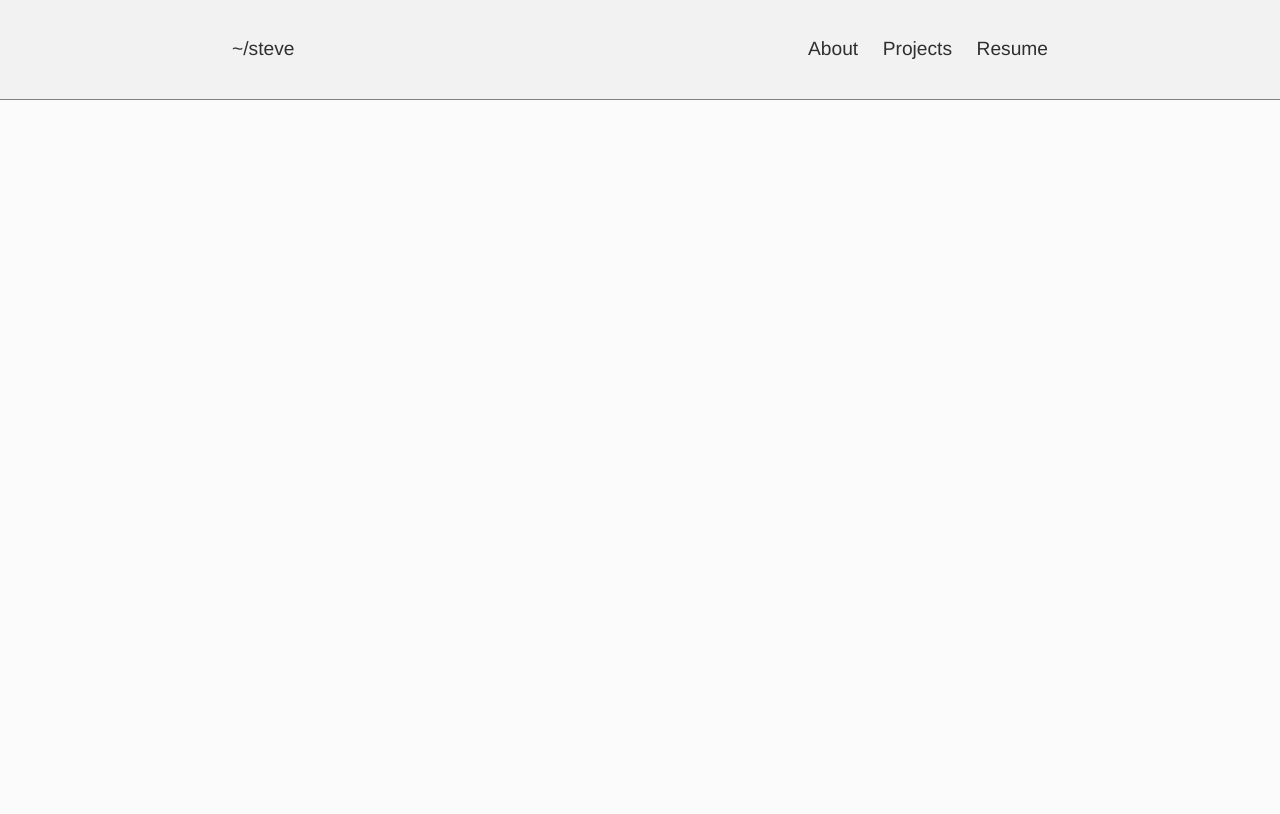
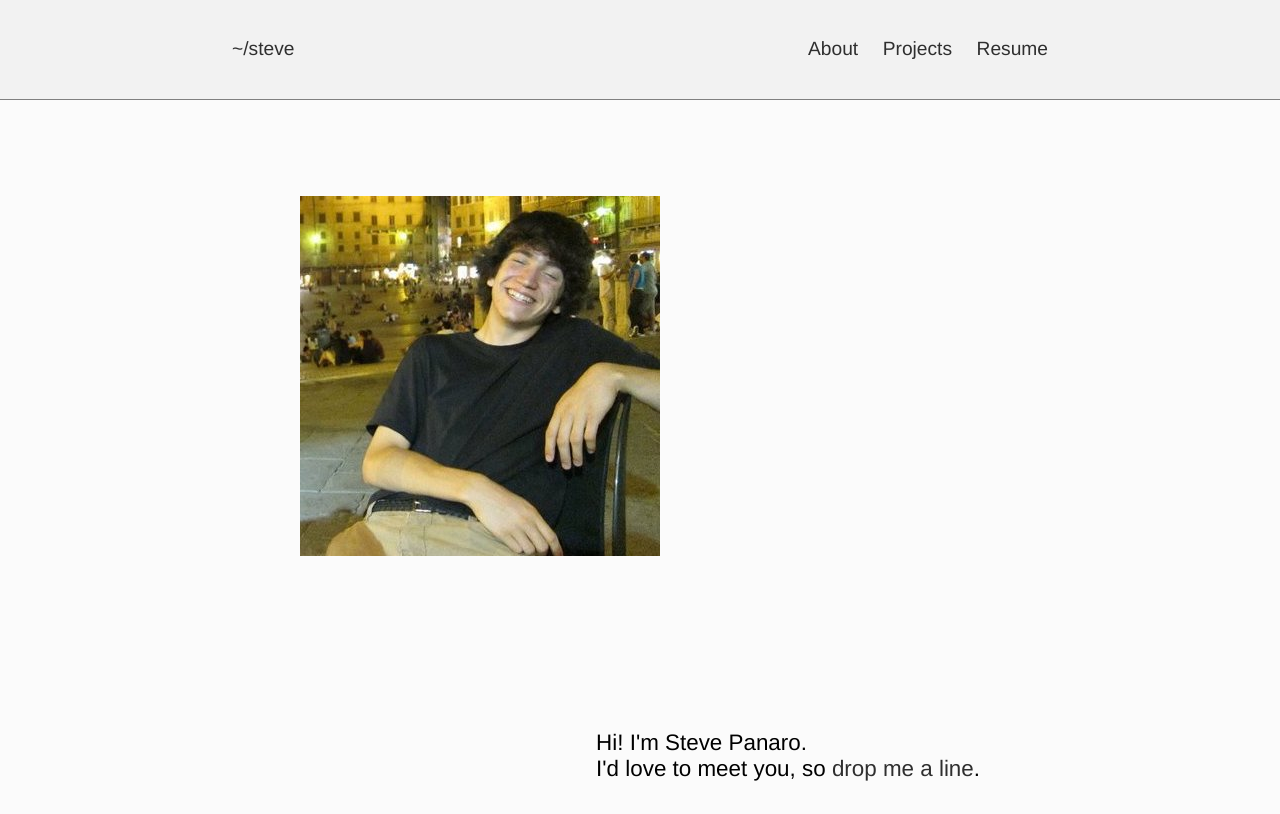
Before and after one commit to smpanaro/smpanaro.github.io, a plain HTML site: page index.html in a window 1280 px wide. Drawn offline with Linux system fonts and the light colour scheme.

Commit message:
initial index.html content+styling

```diff
--- /dev/null
+++ b/index.css
@@ -0,0 +1,28 @@
+body {
+	font-family: "Dosis", "Helvetica";
+}
+
+a {
+	text-decoration: none;
+	color: #2f2f2f;
+}
+
+a:hover {
+	border-bottom: 2px #266a95 solid;
+	padding-bottom: 0;
+}
+
+.content {
+	width:100%;
+	margin-top: 4em;
+}
+.content-container {
+	margin: 0 auto;
+	max-width: 42.5em;
+	padding: 2em 1em;
+}
+
+.blurb {
+	font-size:1.4em;
+	padding-top: 25%;
+}
--- a/index.html
+++ b/index.html
@@ -5,6 +5,7 @@
 	<meta charset="UTF-8">
 	<title>Steve Panaro</title>
 	<link rel="stylesheet" type="text/css" href="main.css">
+	<link rel="stylesheet" type="text/css" href="index.css">
 </head>
 
 <body>
@@ -21,6 +22,18 @@
 		</div>
 	</div>
 
+	<div class="content">
+		<div class="content-container clearfix">
+			<div class="image float-left">
+				<img src="img/me.jpg" alt="Steve in Siena">
+			</div>
+			<div class="blurb float-right">
+				Hi! I'm Steve Panaro. <br/>
+				I'd love to meet you, so <a href="mailto:stephen.panaro@gmail.com">drop me a line</a>.
+			</div>
+		</div>
+	</div>
+
 </body>
 
 </html>
```
Also changed, not shown: img/me.jpg (added).
